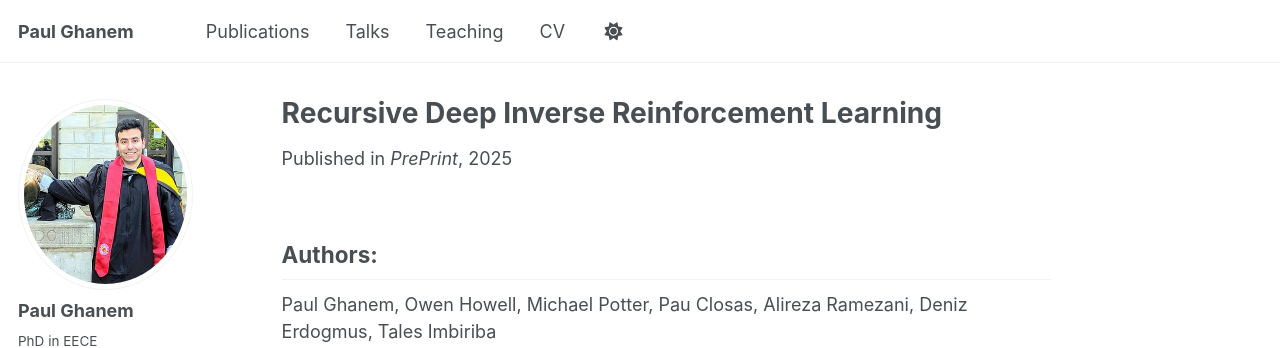
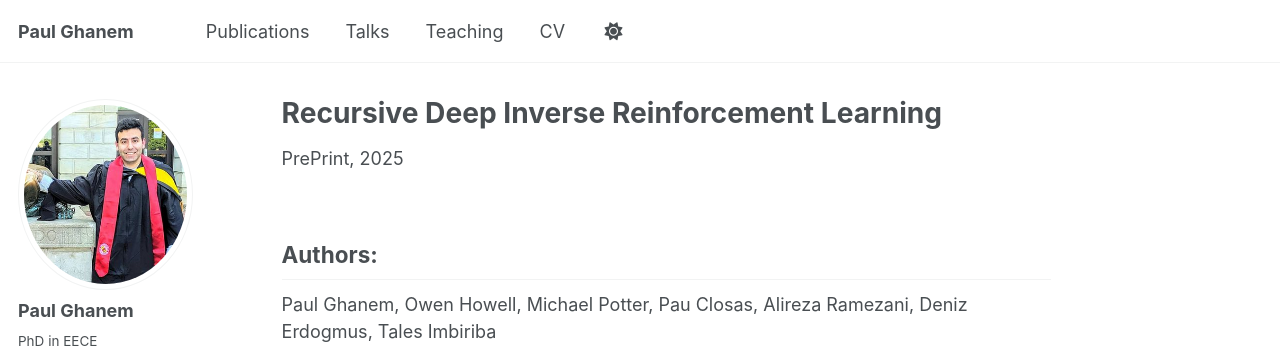
Before and after one commit to paulghanem/paulghanem.github.io, a Jekyll site: the page built from _publications/2025-4-17-Recursive-Deep-Inverse-Reinforcement-Learning.md, in a window 1280 px wide and 1033 px high. Shown: the top 348 px of the window. Built offline with Jekyll 4.4.1, drawn with Linux system fonts in a browser that asks for light colours; some web fonts are replaced.

Commit message:
Update single.html

```diff
--- a/_layouts/single.html
+++ b/_layouts/single.html
@@ -37,7 +37,7 @@
         {% if page.collection == 'teaching' %}
           <p> {{ page.type }}, <i>{{ page.venue }}</i>, {{ page.date | default: "1900-01-01" | date: "%Y" }} </p>
         {% elsif page.venue and page.date %}
-          <p>Published in <i>{{ page.venue }}</i>, {{ page.date | default: "1900-01-01" | date: "%Y" }} </p>
+          <p>{{ page.venue }}</i>, {{ page.date | default: "1900-01-01" | date: "%Y" }} </p>
         {% elsif page.date %}
           <p class="page__date"><strong><i class="fa fa-fw fa-calendar" aria-hidden="true"></i> {{ site.data.ui-text[site.locale].date_label | default: "Published:" }}</strong> <time datetime="{{ page.date | date_to_xmlschema }}">{{ page.date | default: "1900-01-01" | date: "%B %d, %Y" }}</time></p>
         {% endif %}
```
